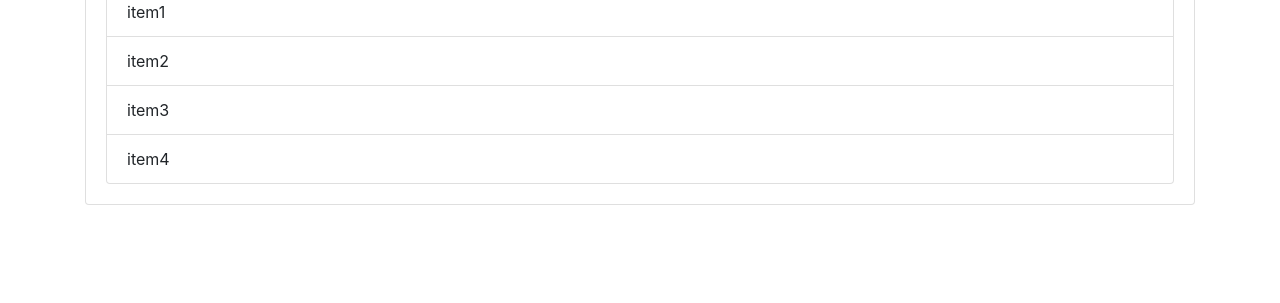
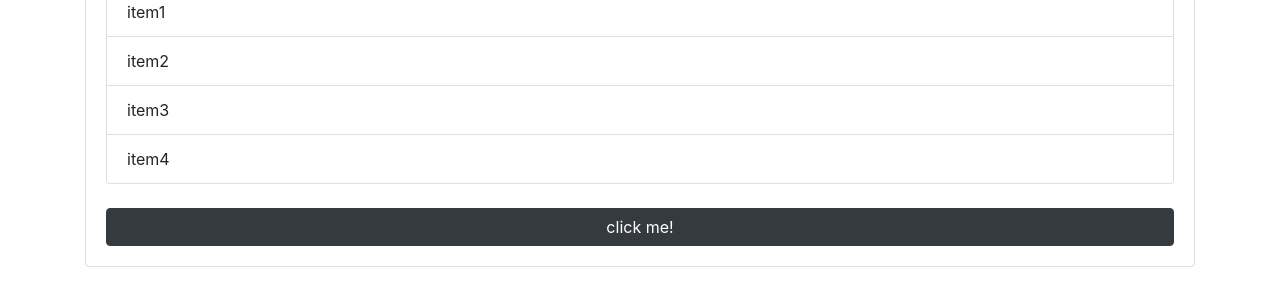
Before and after one commit to rakathegreat71/Dom-tutorial, a website: page index.html in a window 1280 px wide. Shown: the part 301-604 px from the top of the page. Drawn offline with nearby package versions, Linux system fonts and the light colour scheme.

Commit message:
line space error between button ul working on chrome but not on firefox

```diff
--- a/index.html
+++ b/index.html
@@ -29,6 +29,10 @@
 			 class="list-group-item">item3</li><li
 			 class="list-group-item">item4</li>
 			</ul>
+			<br/>
+			<button class="btn btn-dark" id="button">
+				click me!
+			</button>
 		</div>
 	</div>
 	<!-- end of adding and showing data -->
```
